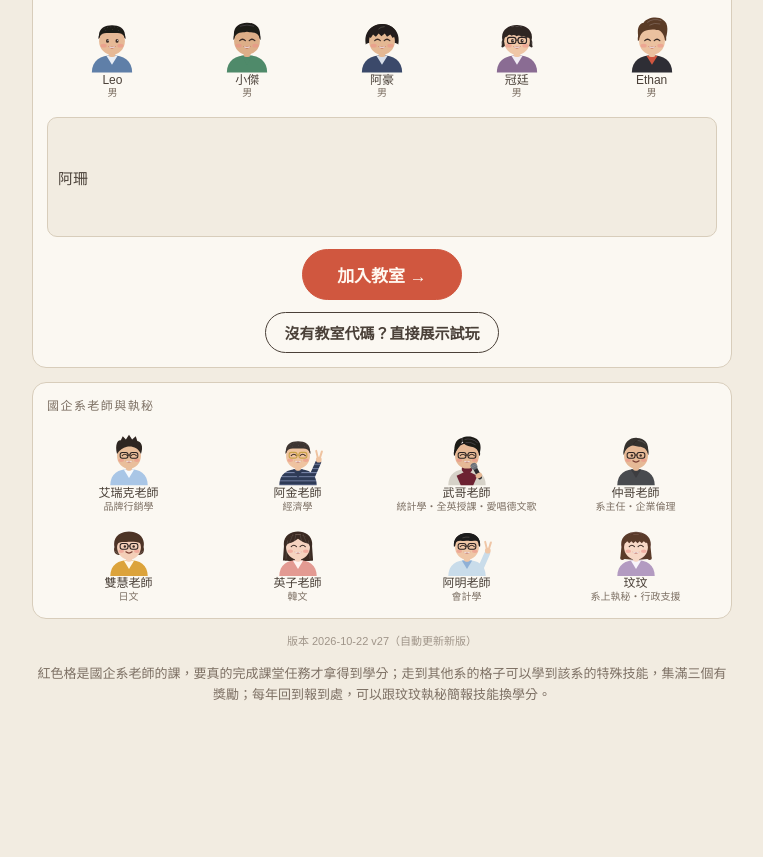
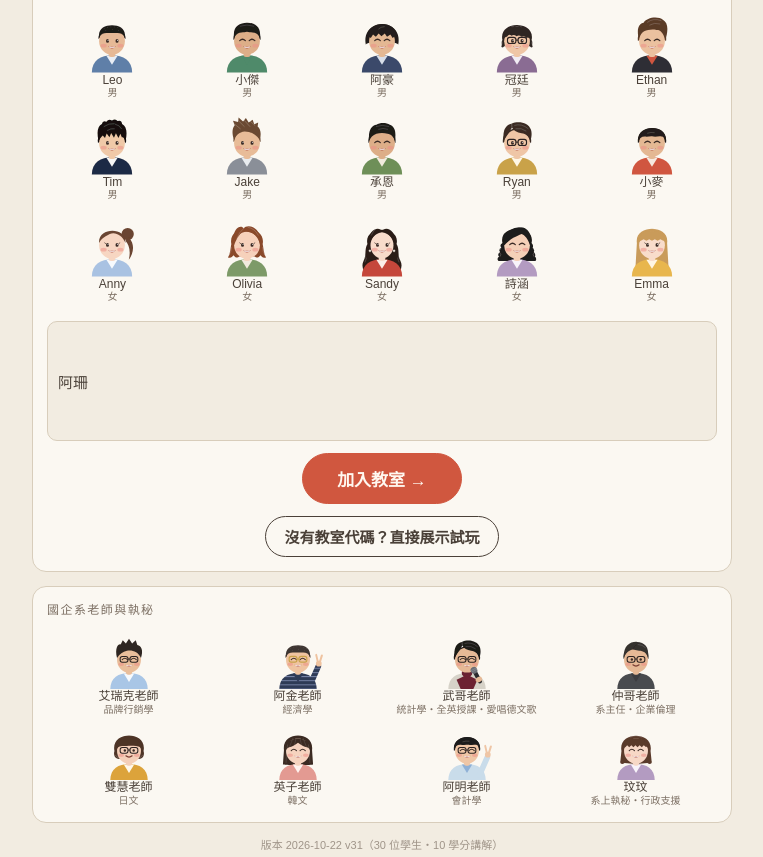
Before and after one commit to DrEric945/USConline, a plain HTML site: page index.html in a window 1280 px wide. Shown: the part 983-1840 px from the top of the page, without its empty margins (258-1021 px from the left). Before the commit the page ends 1737 px from the top, so only its background shows below. Drawn offline with Linux system fonts and the light colour scheme; a web font is replaced by a local one.

Commit message:
Add files via upload

```diff
--- a/index.html
+++ b/index.html
@@ -308,7 +308,7 @@ input[type=text]{font-family:var(--body);font-size:15px;color:var(--ink);backgro
     <button class="btn primary" id="btnStart" style="align-self:center;padding:12px 34px;font-size:17px">入學報到 →</button>
     </div>
     <div class="panel"><div class="label">國企系老師與執秘</div><div class="teach" id="teach"></div></div>
-    <p class="note" style="text-align:center;font-size:11px;opacity:.7">版本 2026-10-22 v27（自動更新新版）</p>
+    <p class="note" style="text-align:center;font-size:11px;opacity:.7">版本 2026-10-22 v31（30 位學生・10 學分講解）</p>
     <p class="note" style="text-align:center">紅色格是國企系老師的課，要真的完成課堂任務才拿得到學分；走到其他系的格子可以學到該系的特殊技能，集滿三個有獎勵；每年回到報到處，可以跟玟玟執秘簡報技能換學分。</p>
   </section>
 
@@ -394,6 +394,16 @@ const AV = [
   {name:'阿豪',full:'陳家豪',g:'男',skin:'#e4b893',hair:'#231d1a',style:'fluffy',top:'#3a4a6b',inner:'#d8dee8'},
   {name:'冠廷',full:'鄭冠廷',g:'男',eyes:'open',skin:'#efc6a6',hair:'#2e2522',style:'wavymid',top:'#8a6c93',inner:'#f1ecf4',glasses:true},
   {name:'Ethan',full:'林以森',g:'男',skin:'#ebc19f',hair:'#5a3b28',style:'quiff',top:'#2f2f35',inner:'#d0573f'},
+  {name:'Tim',full:'方正霆',g:'男',eyes:'open',skin:'#f0c9a8',hair:'#14110f',style:'messyup',top:'#1f2a44',inner:'#f6f6f4'},
+  {name:'Jake',full:'林傑克',g:'男',eyes:'open',skin:'#e8bc98',hair:'#6b4a32',style:'quiffL',top:'#8a8f98',inner:'#e9ecef'},
+  {name:'承恩',full:'張承恩',g:'男',skin:'#ddae88',hair:'#1c1a19',style:'crop',top:'#6e8f58',inner:'#f1eadd'},
+  {name:'Ryan',full:'黃睿恩',g:'男',eyes:'open',skin:'#efc6a6',hair:'#3a2c24',style:'sidepart',top:'#c9a24a',inner:'#fff7e6',glasses:true},
+  {name:'小麥',full:'麥家銘',g:'男',skin:'#e4b893',hair:'#231d1a',style:'fringe',top:'#d0573f',inner:'#f6e9df'},
+  {name:'Anny',full:'李安妮',g:'女',eyes:'open',skin:'#f7d6c2',hair:'#6b4430',style:'pony',top:'#a9c2e2',inner:'#f7fafd'},
+  {name:'Olivia',full:'吳奧莉',g:'女',eyes:'open',skin:'#f6d1bb',hair:'#8a4a2c',style:'layerbob',top:'#7d9a68',inner:'#f1eadd'},
+  {name:'Sandy',full:'張伊秀',g:'女',eyes:'open',skin:'#f8dccb',hair:'#2a1d18',style:'longwave',top:'#c5463b',inner:'#fbeee8',slim:true,earring:true},
+  {name:'詩涵',full:'陳詩涵',g:'女',skin:'#f5d0b8',hair:'#1f1b1a',style:'smallwave',top:'#b39bc1',inner:'#f8f3fa'},
+  {name:'Emma',full:'鄭艾瑪',g:'女',eyes:'open',skin:'#f8dccb',hair:'#c99b5a',style:'bangs',top:'#e8b64e',inner:'#fff6e4'},
 ];
 const TEACH = [
   {name:'艾瑞克',style:'品牌行銷學',av:{skin:'#e9be9b',hair:'#2f2620',style:'spiky',top:'#a9c6e6',inner:'#f7fafd',glasses:true}},
@@ -440,6 +450,8 @@ const QF=(m)=>{const X=x=>m?100-x:x;
   return {b:h=>`<path d="M26 52 C21 26 79 24 74 52 C72 47 28 47 26 52Z" fill="${h}"/>`,
     f:h=>`<path d="${f}" fill="${h}"/><path d="${hl}" stroke="#fff" stroke-opacity=".25" stroke-width="1.4" fill="none" stroke-linecap="round"/>`}};
 const HAIR={
+  messyup:{b:h=>`<path d="M25 54 C19 22 81 20 75 54 C72 47 28 47 25 54Z" fill="${h}"/>`,
+    f:h=>`<path d="M26 50 C22 33 25 23 32 19.5 Q33 13 40 15.5 Q44 10 50 13.5 Q56 9 60 14.5 Q67 12 68 19.5 C76 23.5 78 35 74 50 C72.5 45 70.5 42.5 67.5 43.5 L65 37 L61.5 44.5 L57 36 L53.5 44 L48.5 35.5 L45.5 43.5 L40.5 36.5 L37.5 44.5 L33.5 40 C30.5 43 28 46 26 50Z" fill="${h}"/>`+HL('M36 24 q8 -6 18 -5 M56 20 q8 2 11 8 M42 31 q6 -4 12 -3',.26)},
   cornrow:{b:h=>`<path d="M26 54 C21 24 79 22 74 54 C72 48 28 48 26 54Z" fill="${h}"/>`,
     f:h=>{let o=`<path d="M27 50 C25 28 36 21.5 50 21.5 C64 21.5 75 28 73 50 C71 44 66 40 60 39 L40 39 C34 40 29 44 27 50Z" fill="#6b5148"/>
       <path d="M27 50 C26.5 46 27.5 43 29.5 41 L30.5 54 C29 53 27.5 52 27 50Z M73 50 C73.5 46 72.5 43 70.5 41 L69.5 54 C71 53 72.5 52 73 50Z" fill="${h}" opacity=".6"/>`;
@@ -754,7 +766,7 @@ const FATE = [
  {t:'校慶擺攤賺翻，還和攤位夥伴變熟',fx:[['club',1],['love',1]]},
  {t:'颱風停課，在宿舍躺平一天',fx:[]},
 ];
-const TARGETS = [{v:28,n:'標準'},{v:36,n:'進階'},{v:60,n:'挑戰'}];
+const TARGETS = [{v:10,n:'講解'},{v:28,n:'標準'},{v:36,n:'進階'},{v:60,n:'挑戰'}];
 const YEAR = y => y<=4 ? ['','大一','大二','大三','大四'][y] : `延畢第${y-4}年`;
 const TK = ['var(--red)','var(--blue)','var(--leaf)','var(--mustard)'];
 
@@ -781,7 +793,7 @@ function renderSetup(){
   $('#plSetup').innerHTML=setup.pl.slice(0,setup.n).map((p,i)=>`
     <div class="pl-setup">
       ${setup.n>1?`<div class="label">玩家 ${i+1}</div>`:''}
-      <div class="avpick">${AV.map((a,j)=>`<button aria-pressed="${p.av===j}" data-p="${i}" data-av="${j}" aria-label="${a.full}（${a.name}）">${avatar(a)}<span>${a.name}</span><small>${a.g}・${a.full}</small></button>`).join('')}</div>
+      <div class="avpick">${AV.map((a,j)=>`<button aria-pressed="${p.av===j}" data-p="${i}" data-av="${j}" aria-label="${a.full}（${a.name}）">${avatar(a)}<span>${a.name}</span><small>${a.g}・${a.tag||a.full}</small></button>`).join('')}</div>
       <input type="text" id="nm${i}" value="${esc(p.name)}" maxlength="8" aria-label="玩家${i+1}暱稱" data-p="${i}">
     </div>`).join('');
   $('#teach').innerHTML=TEACH.map(t=>`<div>${avatar(t.av)}<span>${t.name}${t.name==='玟玟'?'':'老師'}</span><small>${t.style}</small></div>`).join('');
@@ -1671,7 +1683,7 @@ function renderJoin(){
   const mine=uid;
   if(takenAv[join.av]&&takenAv[join.av]!==mine){const f=AV.findIndex((a,j)=>!takenAv[j]||takenAv[j]===mine);if(f>=0){const old=AV[join.av].name;join.av=f;if($('#jName').value===old)$('#jName').value=AV[f].name}}
   $('#jPick').innerHTML=AV.map((a,j)=>{const tk=takenAv[j]&&takenAv[j]!==mine;
-    return `<button aria-pressed="${join.av===j}" data-jav="${j}" ${tk?'disabled style="opacity:.35;cursor:not-allowed"':''} aria-label="${a.full}（${a.name}）${tk?'已被選走':''}">${avatar(a)}<span>${a.name}</span><small>${tk?'已被選走':a.g}</small></button>`}).join('');
+    return `<button aria-pressed="${join.av===j}" data-jav="${j}" ${tk?'disabled style="opacity:.35;cursor:not-allowed"':''} aria-label="${a.full}（${a.name}）${tk?'已被選走':''}">${avatar(a)}<span>${a.name}</span><small>${tk?'已被選走':(a.tag?a.g+'・'+a.tag:a.g)}</small></button>`}).join('');
   if(!join.name) $('#jName').value=AV[join.av].name;
 }
 async function watchTaken(code){
```
